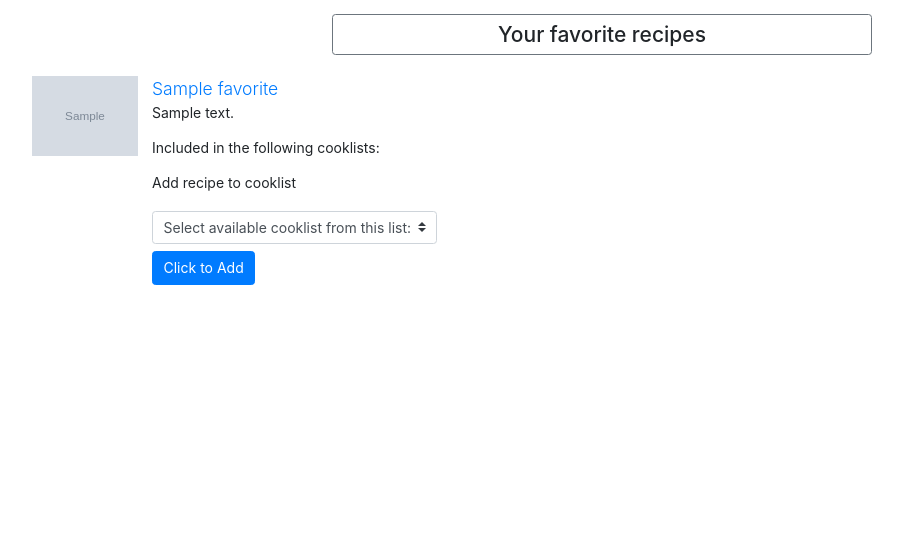
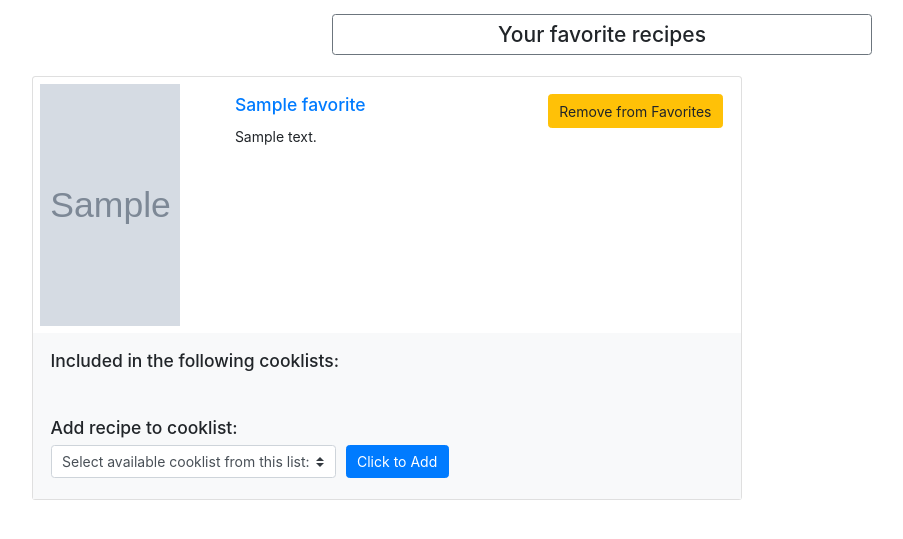
Before and after one commit to dm1905once/cap1_spoon, a Flask app: template templates/recipes/recipes_favorites.html in a window 1280 px wide. Shown: the part 73-612 px from the top of the page, without its empty margins (38-941 px from the left). Run offline with Flask 2, Linux system fonts and the light colour scheme; the template is opened without the code that fills it: most values are stand-ins (such as "Sample title", 1, 10 or a date in 2020); grey boxes marked "Sample" are stand-in pictures; some libraries are stand-ins or nearby versions; some web fonts are replaced.

Commit message:
Adjust elements in Favorites page

```diff
--- a/static/css/style.css
+++ b/static/css/style.css
@@ -16,7 +16,18 @@ html {
     background-image: url("/static/img/lukas-blazek-f-TWhXOrLiU-unsplash_table.jpg");
 }
 
+/*
 .media img {
     width: 120px;
     height: 80px;
 }
+*/
+
+.card-img-favorite{
+    /* width: 120px; */
+    /* max-width: 240px; */
+    /* height: 80px;    */
+    width: 100%;
+    height: 20vw;
+    object-fit: cover;
+}
--- a/templates/recipes/recipes_favorites.html
+++ b/templates/recipes/recipes_favorites.html
@@ -17,30 +17,45 @@
         {% for favorite in favorites %}
 
             <div class="row my-3">
-                <div class="col-sm-10">
-                    <div class="media">
-                        <a href="/{{favorite.id}}">
-                            <img  class="align-self-center pr-3"src="{{favorite.image}}">
-                        </a>
-                        <div class="media-body">
-                            <a href="/recipes/{{favorite.id}}"><span class="lead">{{favorite.title}}   </span></a>
-                            <p class="">{{favorite.summary}}</p>
+                <div class="col">
+                    <div class="card mb-3">
 
+                        <div class="row">
+                            <div class="col-md-3">
+                                <img class="card-img-favorite p-2" src="{{favorite.image}}">
+                            </div>
 
+                            <div class="col-md-9">
+                                <div class="card-body">
+                                    <h5 class="card-title">
+                                        <a href="/recipes/{{favorite.id}}">{{favorite.title}}</a>
+                                        <button class="btn btn-warning float-right">Remove from Favorites</button>
+                                    </h5>
+                                    <p class="card-text">{{favorite.summary}}</p>
+                                </div>
+
+                            </div>
+                        </div>
+
+                        <div class="row">
+                            <div class="col">
+                                <div class="card-body bg-light">
                                 {% if favorite.cooklists|selectattr("user_id", "equalto", g.user.id) %}
-                                <lead>Included in the following cooklists:</lead>
+                                    <h5>Included in the following cooklists:</h5>
                                     <ul class="list-group list-group-horizontal">
                                         {% for cooklist in favorite.cooklists|selectattr("user_id", "equalto", g.user.id) %}
                                             <li class="list-group-item">{{cooklist.list_name}}</li>
                                         {% endfor %}
                                     </ul>
                                 {% endif %}
+                                </div>
+                            </div>
+                        </div>
 
-
-
-
-
-                            <div class="my-3">Add recipe to cooklist</div>
+                        <div class="row">
+                            <div class="col">
+                                <div class="card-body  bg-light">
+                                    <h5 class="my-1">Add recipe to cooklist:</h5>
                                     <form action="" method="POST">
                                         <div class="form-row align-items-center">
                                             <div class="col-auto my-1">
@@ -62,6 +77,9 @@
                                 </div>
                             </div>
                         </div>
+
+                    </div>
+                </div>
             </div>
 
         {% endfor %}
```
Lines whose indentation alone changed are shown as unchanged.
